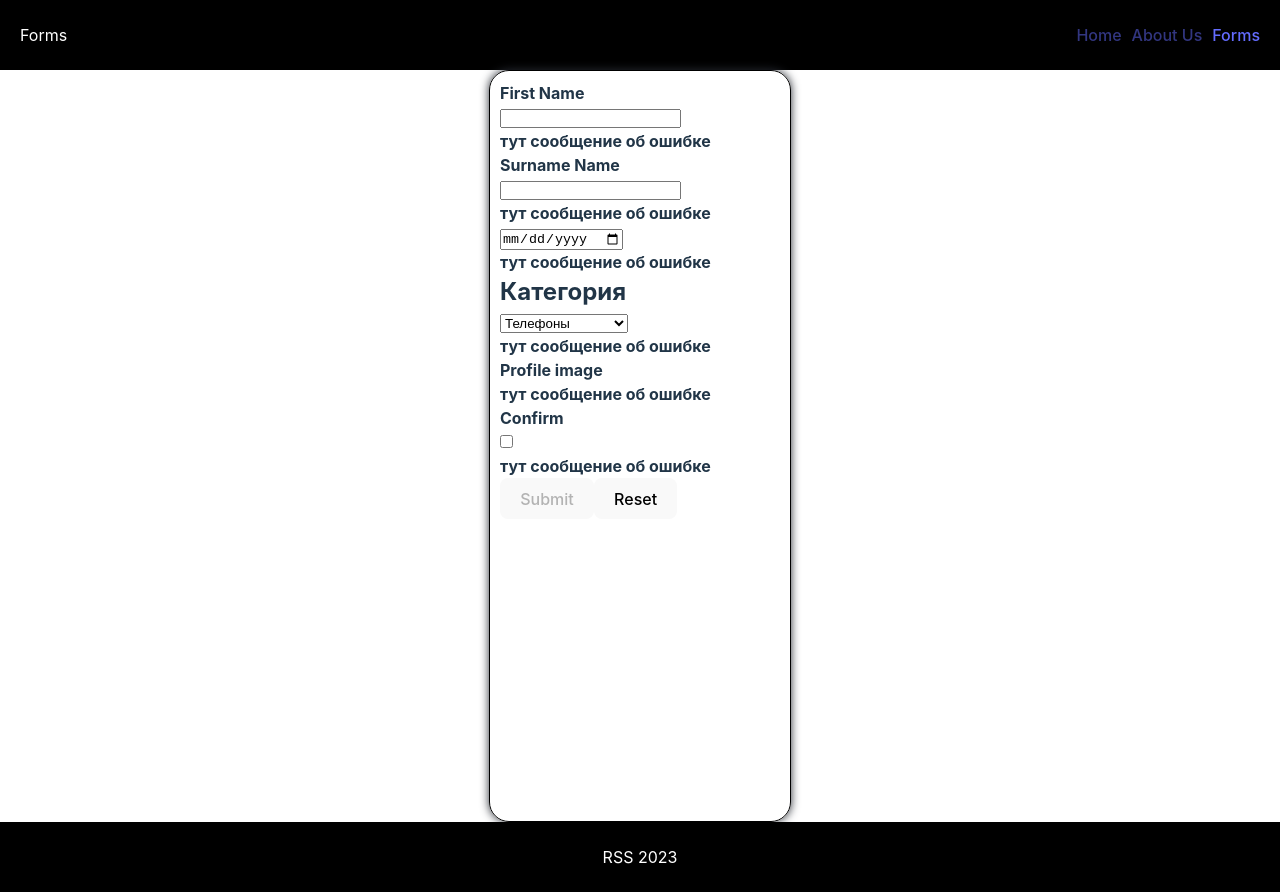
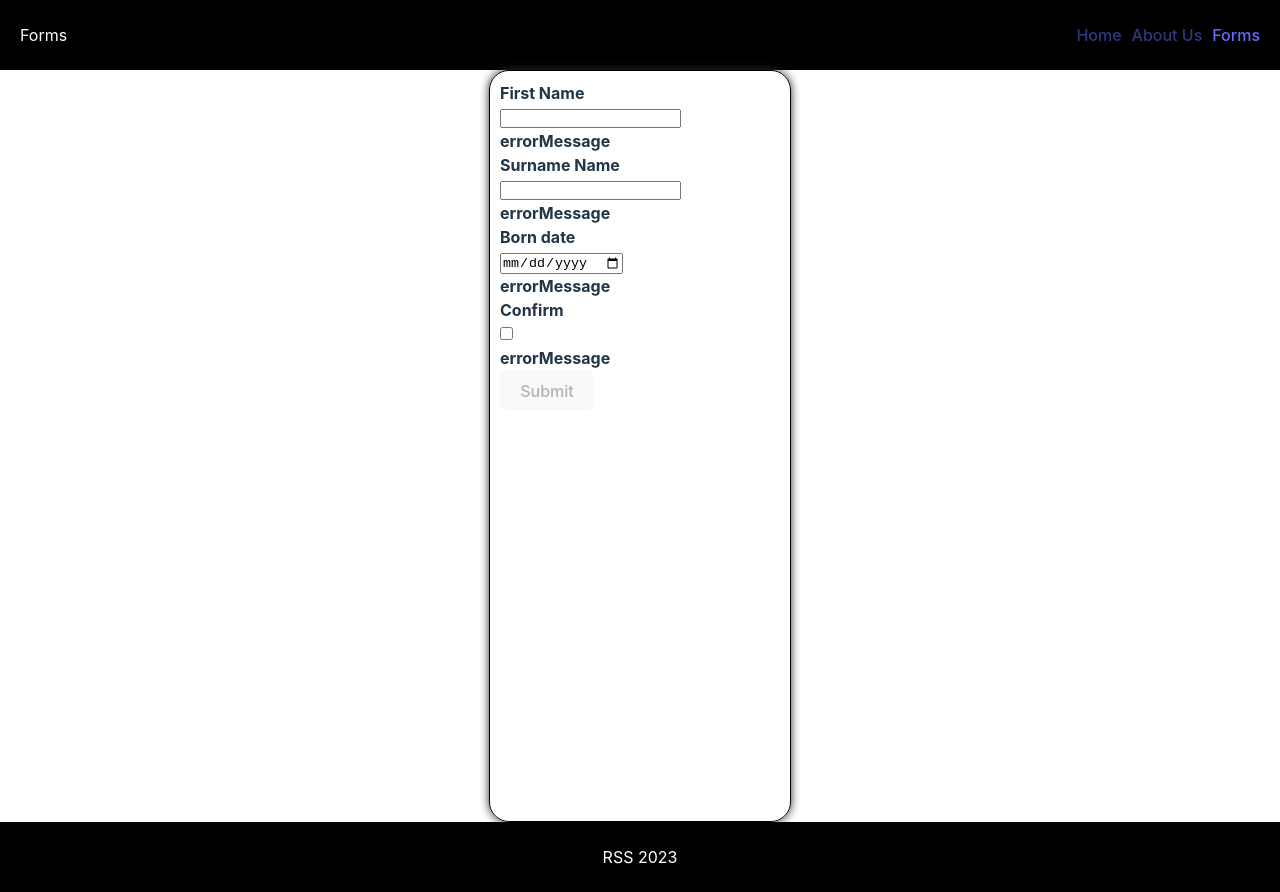
Before and after one commit to bloodsuckers-spb/ssr-render-to-pipeable-stream, a React (Vite) app: page /forms in a window 1280 px wide. Built offline with nearby package versions, Linux system fonts and the light colour scheme.

Commit message:
feat: add formInput component

```diff
--- /dev/null
+++ b/src/components/Form/constants.ts
@@ -0,0 +1,33 @@
+export interface FormInput {
+  id: string;
+  title: string;
+  inputType: 'text' | 'checkbox' | 'radio' | 'date';
+  errorMessage: string;
+}
+
+export const formItems: Array<FormInput> = [
+  {
+    id: 'firstName',
+    title: 'First Name',
+    inputType: 'text',
+    errorMessage: 'errorMessage',
+  },
+  {
+    id: 'sureName',
+    title: 'Surname Name',
+    inputType: 'text',
+    errorMessage: 'errorMessage',
+  },
+  {
+    id: 'born-date',
+    title: 'Born date',
+    inputType: 'date',
+    errorMessage: 'errorMessage',
+  },
+  {
+    id: 'personal-data',
+    title: 'Confirm',
+    inputType: 'checkbox',
+    errorMessage: 'errorMessage',
+  },
+];
--- a/src/components/Form/index.tsx
+++ b/src/components/Form/index.tsx
@@ -8,6 +8,9 @@ type State = {
 
 import styles from './index.module.css';
 
+import { formItems } from './constants';
+import FormInput from '../FormInput';
+
 export default class Form extends Component<Props, State> {
   constructor(props: Props) {
     super(props);
@@ -15,7 +18,6 @@ export default class Form extends Component<Props, State> {
       isDisabled: true,
     };
   }
-
 
   handleChange() {
     return '';
@@ -54,85 +56,9 @@ export default class Form extends Component<Props, State> {
         className={styles.form}
         onSubmit={this.handleSubmit}
       >
-        <div>
-          <h4 className="title">First Name</h4>
-          <label
-            className="sr-only"
-            htmlFor="first-name"
-          >
-            First Name
-          </label>
-          <input
-            type="text"
-            id="first-name"
-          />
-          <p>тут сообщение об ошибке</p>
-        </div>
-        <div>
-          <h4 className="title">Surname Name</h4>
-          <label
-            className="sr-only"
-            htmlFor="surname"
-          >
-            Surname Name
-          </label>
-          <input
-            type="text"
-            id="surname"
-          />
-          <p>тут сообщение об ошибке</p>
-        </div>
-        <div>
-          <label
-            className="sr-only"
-            htmlFor="born-date"
-          ></label>
-          <input
-            type="date"
-            id="born-date"
-          />
-          <p>тут сообщение об ошибке</p>
-        </div>
-
-        <div>
-          <h2>Категория</h2>
-          <select name="category">
-            <option value="computer">Компьютеры</option>
-            <option
-              value="phone"
-              selected
-            >
-              Телефоны
-            </option>
-            <option value="appliances">Бытовая техника</option>
-          </select>
-          <p>тут сообщение об ошибке</p>
-        </div>
-        <div>
-          <h4>Profile image</h4>
-          <label
-            className="sr-only"
-            htmlFor="profile-image"
-          ></label>
-          <input
-            className="sr-only"
-            type="file"
-            id="profile-image"
-          />
-          <p>тут сообщение об ошибке</p>
-        </div>
-        <div>
-          <h4>Сonfirm</h4>
-          <label
-            className="sr-only"
-            htmlFor="personal-data"
-          ></label>
-          <input
-            type="checkbox"
-            id="personal-data"
-          />
-          <p>тут сообщение об ошибке</p>
-        </div>
+        {formItems.map((data) => (
+          <FormInput {...data} />
+        ))}
         <button
           className="submit"
           type="submit"
@@ -140,13 +66,6 @@ export default class Form extends Component<Props, State> {
         >
           Submit
         </button>
-        <button
-          className="submit"
-          type="submit"
-          value="Submit"
-        >
-          Reset
-        </button>
       </form>
     );
   }
--- /dev/null
+++ b/src/components/FormInput/index.tsx
@@ -0,0 +1,22 @@
+import { FormInput as Props } from '../Form/constants';
+
+const FormInput = ({ title, id, inputType, errorMessage }: Props) => {
+  return (
+    <div>
+      <h4 className="title">{title}</h4>
+      <label
+        className="sr-only"
+        htmlFor={id}
+      >
+        Surname Name
+      </label>
+      <input
+        type={inputType}
+        id={id}
+      />
+      <p>{errorMessage}</p>
+    </div>
+  );
+};
+
+export default FormInput;
```
